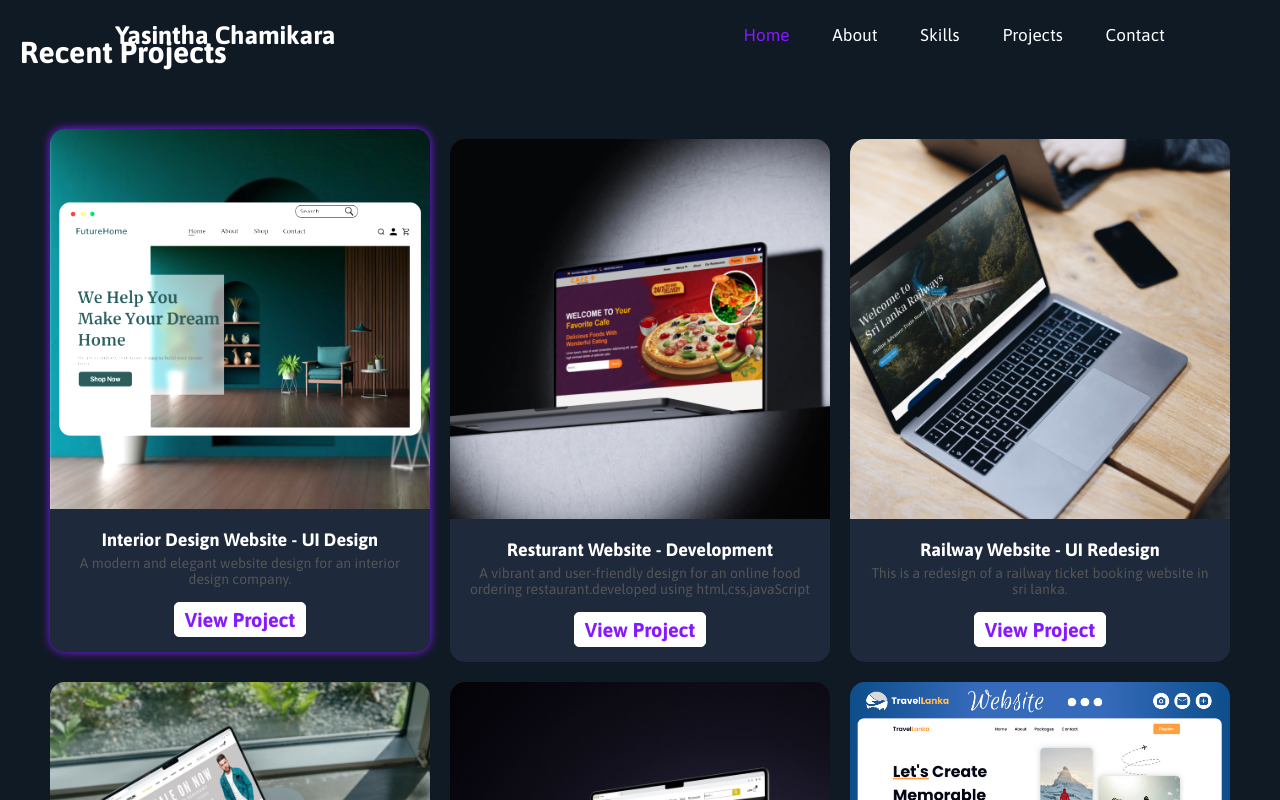
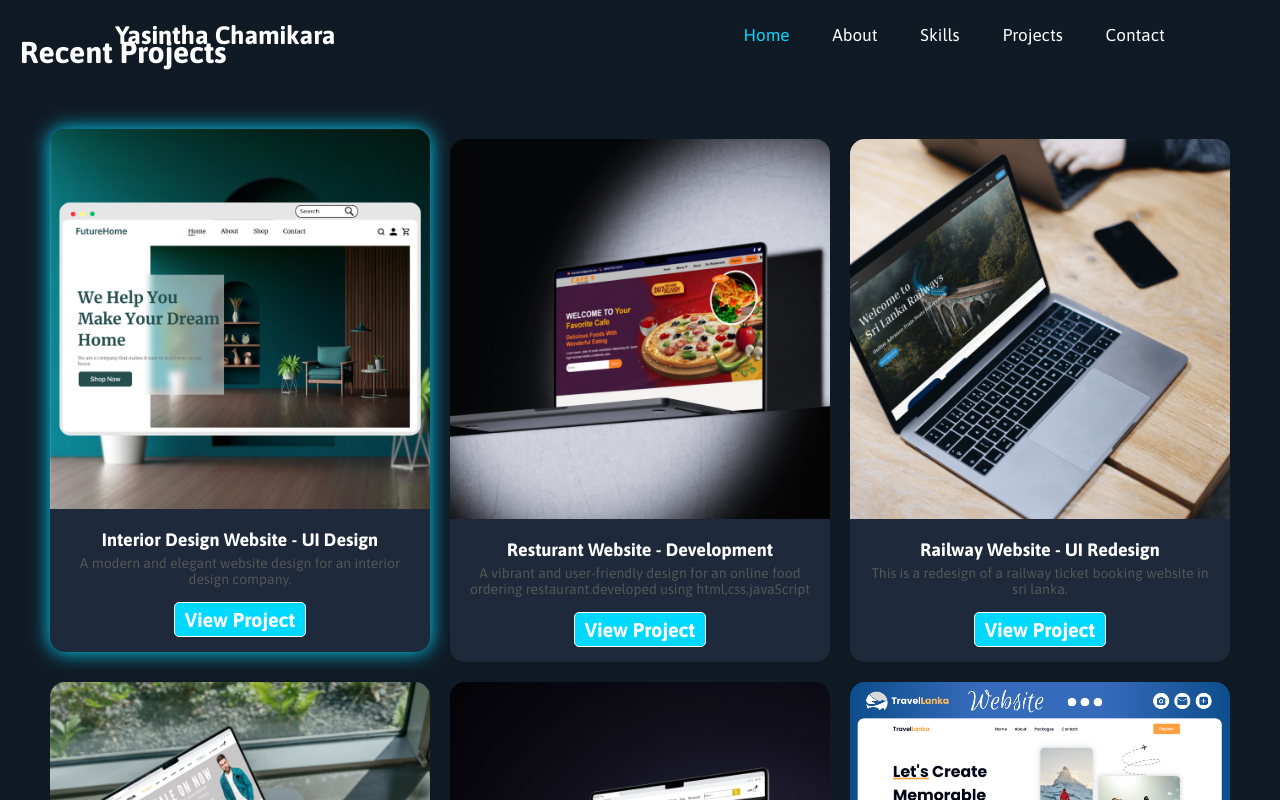
Before and after one commit to Yasintha8/yasintha-portfolio, a plain HTML site: page index.html in a window 1280 px wide. In both pictures the pointer is over the element 240 px from the left and 2958 px from the top of the page. Shown: the part 2558-3358 px from the top of the page. Drawn offline with nearby package versions, Linux system fonts and the light colour scheme; a web font is replaced by a local one.

Commit message:
Update style.css

```diff
--- a/style.css
+++ b/style.css
@@ -4,7 +4,7 @@
   --bg-color: #141414;
   --second-bg-color: #101a25;
   --text-color: #ffffff;
-  --main-color:  #8519ff;
+  --main-color:  #00d9ff;
 }
 * {
   margin: 0;
@@ -476,12 +476,10 @@ p {
 .project-card:hover {
   transform: translateY(-10px);
   box-shadow: 0 10px 20px rgba(0, 0, 0, 0.5);
-  box-shadow: 0 0 10px var(--main-color); /* Outer glow */
+  box-shadow: 0 0 20px var(--main-color); /* Outer glow */
 }
 
-.project-card:hover img {
-  filter: brightness(1.2);
-}
+
 
 .project-card:hover .overlay {
   opacity: 1;
@@ -575,7 +573,7 @@ p {
 
 .project-details a {
   text-decoration: none;
-  color: var(--main-color);
+  color: var(--text-color);
   font-weight: bold;
   display: inline-block;
   margin-top: 10px;
@@ -583,13 +581,13 @@ p {
   padding: 5px 10px;
   border-radius: 5px;
   font-size: 20px;
-  background-color: var(--text-color);
+  background-color: var(--main-color);
   transition: background-color 0.3s ease;
 }
 
 .project-details a:hover {
-  background-color: var(--main-color);
-  color:var(--text-color);
+  background-color: var(--text-color);
+  color:var(--main-color);
 }
 
 
@@ -841,6 +839,7 @@ section {
   .home-img img {
     width: 250px;
   }
+
   .footer {
     flex-direction: column-reverse;
   }
```
